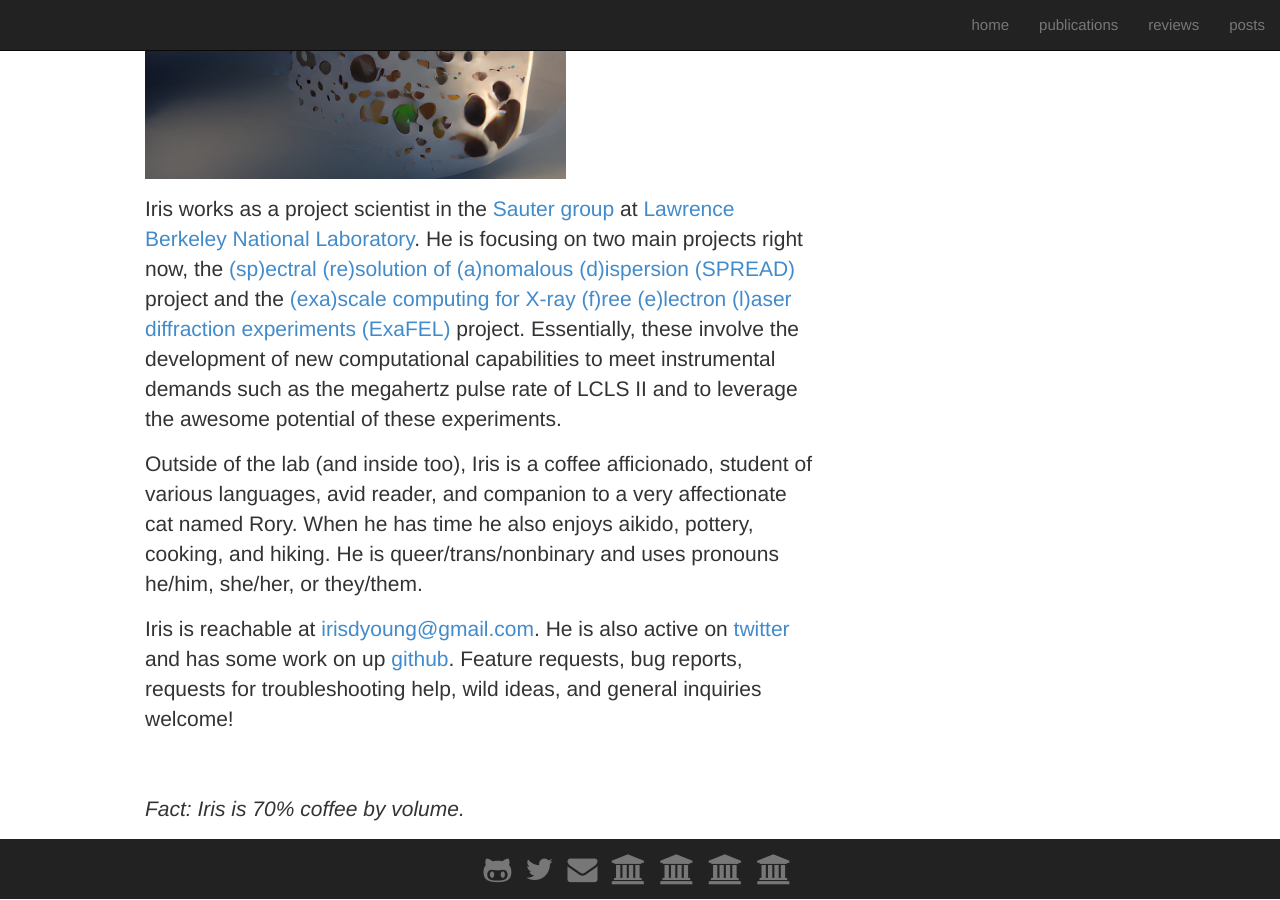
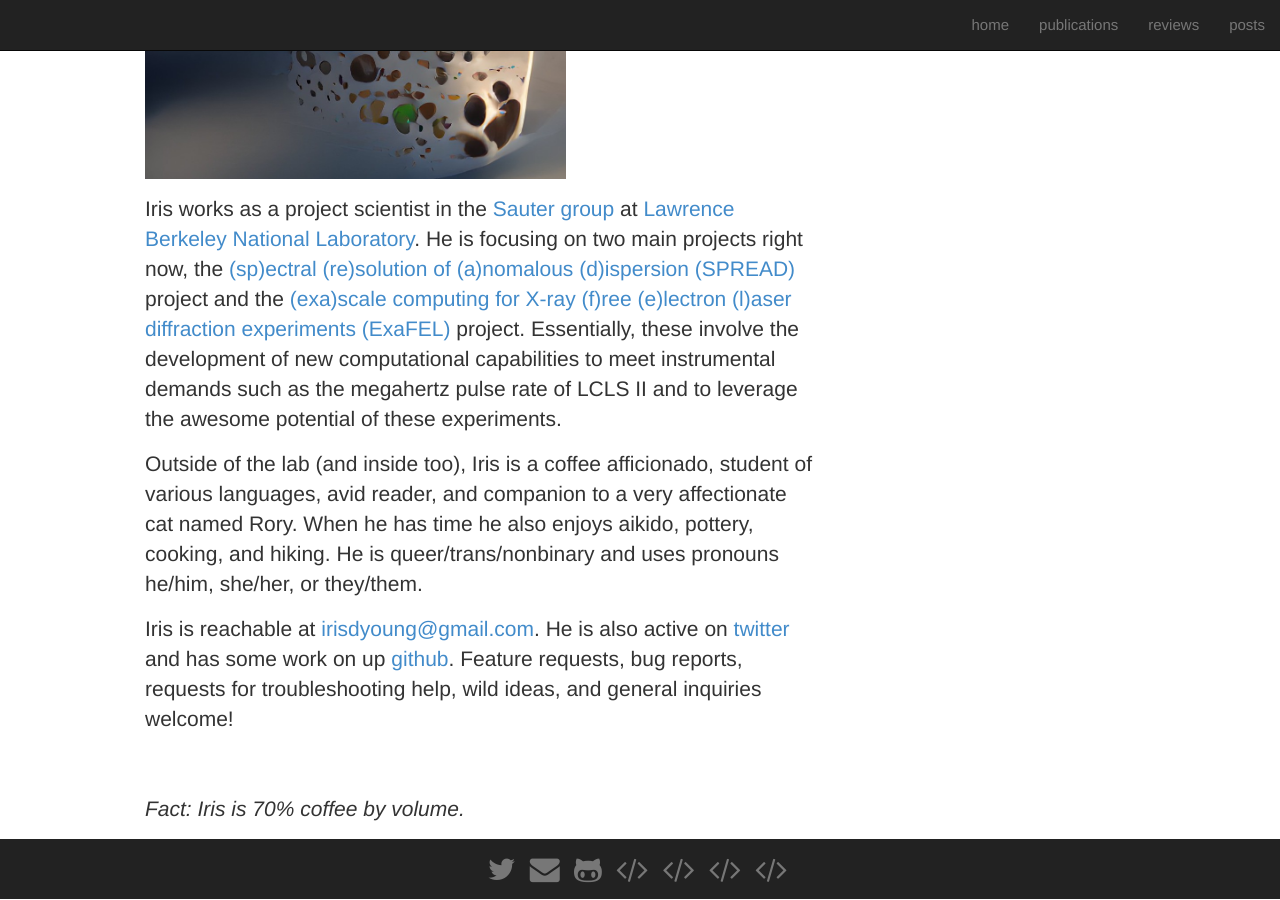
Before and after one commit to irisdyoung/irisdyoung.github.io, a Jekyll site: the page built from index.md, in a window 1280 px wide and 900 px high, scrolled down 869 px. Built offline with Jekyll 4.4.1, drawn with Linux system fonts in a browser that asks for light colours; nearby versions of some CDN libraries.

Commit message:
update icons

```diff
--- a/_includes/footer.html
+++ b/_includes/footer.html
@@ -2,13 +2,13 @@
     <div class="footer">
         <div class="container">
             <ul class="list-inline">
-            <li class="footer-inverse"><a href="https://github.com/irisdyoung"><i class="fa fa-github-alt fa-2x"></i></a></li>
             <li class="footer-inverse"><a href="https://twitter.com/irisdyoung"><i class="fa fa-twitter fa-2x"></i></a></li>
             <li class="footer-inverse"><a href="mailto:irisdyoung@gmail.com"><i class="fa fa-envelope fa-2x"></i></a></li>
-            <li class="footer-inverse"><a href="https://cci.lbl.gov/"><i class="fa fa-university fa-2x"></i></a></li>
-	    <li class="footer-inverse"><a href="https://cci.lbl.gov/docs/cctbx/"><i class="fa fa-university fa-2x"></i></a></li>
-	    <li class="footer-inverse"><a href="https://github.com/dials/dials"><i class="fa fa-university fa-2x"></i></a></li>
-	    <li class="footer-inverse"><a href="https://www.exascaleproject.org/research-project/exafel/"><i class="fa fa-university fa-2x"></i></a></li>
+            <li class="footer-inverse"><a href="https://github.com/irisdyoung"><i class="fa fa-github-alt fa-2x"></i></a></li>
+            <li class="footer-inverse"><a href="https://cci.lbl.gov/"><i class="fa fa-code fa-2x"></i></a></li>
+	    <li class="footer-inverse"><a href="https://cci.lbl.gov/docs/cctbx/"><i class="fa fa-code fa-2x"></i></a></li>
+	    <li class="footer-inverse"><a href="https://dials.github.io/"><i class="fa fa-code fa-2x"></i></a></li>
+	    <li class="footer-inverse"><a href="https://www.exascaleproject.org/research-project/exafel/"><i class="fa fa-code fa-2x"></i></a></li>
             </ul>
         </div>
     </div>
```
